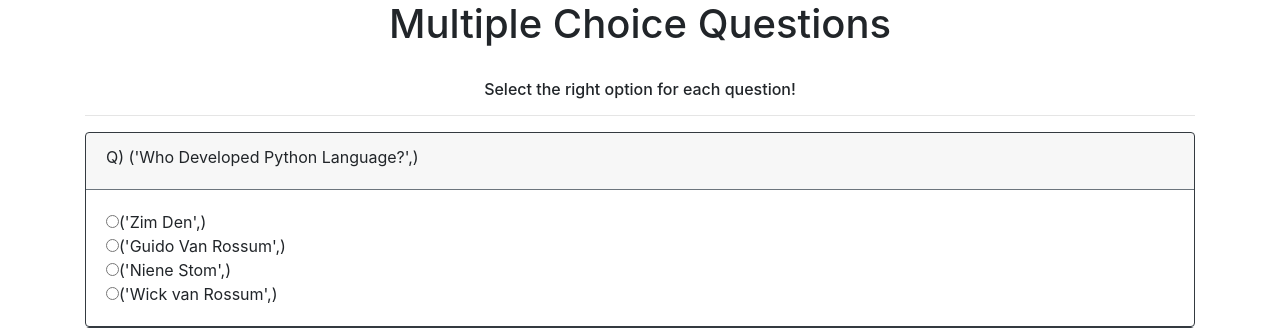
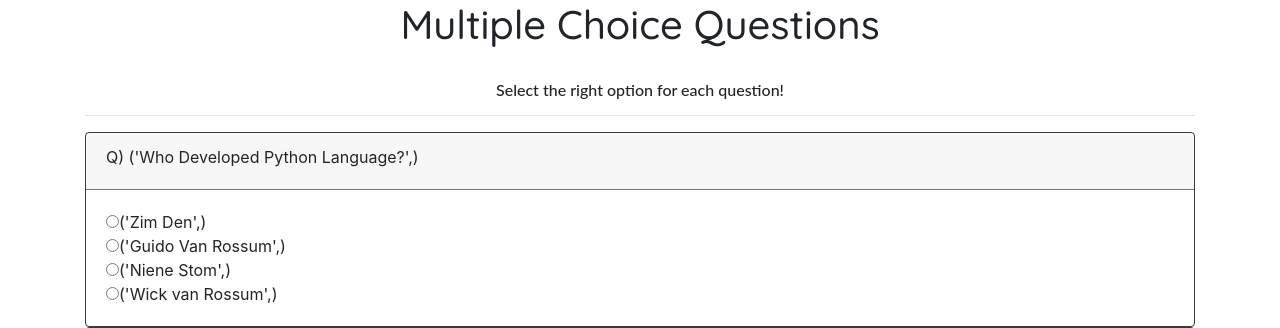
Before and after one commit to DevanshShr1vastava/BEANSTALK-REPOSITORY, a Flask app: page /mcq in a window 1280 px wide. Shown: the part 56-384 px from the top of the page. Run offline with Flask 2, Linux system fonts and the light colour scheme; data comes from the database, SQL or seed files in the repository; both versions use the stored data as it was after the commit; some libraries are stand-ins or nearby versions.

Commit message:
html changes

```diff
--- a/Website/templates/base.html
+++ b/Website/templates/base.html
@@ -18,7 +18,7 @@
       crossorigin="anonymous"
     />
     <style>
-      @import url('https://fonts.googleapis.com/css2?family=Lobster&family=Righteous&display=swap');
+      @import url('https://fonts.googleapis.com/css2?family=Lobster&family=Quicksand:wght@500&family=Righteous&display=swap');
     </style>
     <!--this is the jinja syntax--><!--this can be overwritten-->
     <title>{% block title %}HOME{% endblock %}</title>
--- a/Website/templates/mcq.html
+++ b/Website/templates/mcq.html
@@ -1,10 +1,13 @@
 <!--Here we will inherit templates using extend-->
 {% extends "base.html" %}
+<style>
+  @import url('https://fonts.googleapis.com/css2?family=Lato:ital@1&family=Lobster&family=Quicksand:wght@700&family=Righteous&display=swap');
+</style>
 {% block title %}The Test{% endblock %}
 {% block content %}
-<h1 align = "center">Multiple Choice Questions</h1>
+<h1 align = "center" style="font-family: 'Quicksand', sans-serif;">Multiple Choice Questions</h1>
 <br>
-<h6 align = "center">Select the right option for each question!</h6>
+<h6 align = "center" style="font-family: 'Lato', sans-serif;">Select the right option for each question!</h6>
 <hr>
 <form>
   {%for i in data%}
```
Also changed, not shown: analyse.db.
